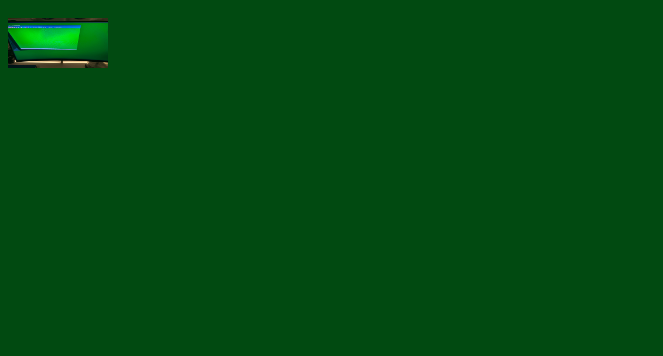
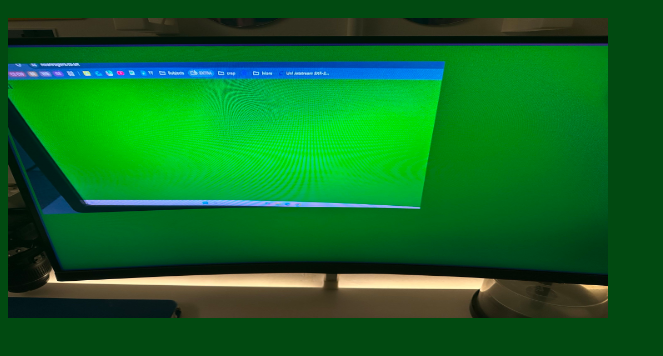
Before and after one commit to rogersnoah/site, a plain HTML site: page index.html in a window 1280 px wide. Shown: the part 48-404 px from the top of the page, without its empty margins (0-663 px from the left). Drawn offline with Linux system fonts and the light colour scheme.

Commit message:
Resize image in index.html

```diff
--- a/index.html
+++ b/index.html
@@ -4,6 +4,6 @@
 </head>
 <body style="background-color:#014A11;">
 <h1> hi </h1>
-  <img src="/images/image2.jpeg" width="100" height="50">
+  <img src="/images/image2.jpeg" width="600" height="300">
 </body>
 </html>
```
